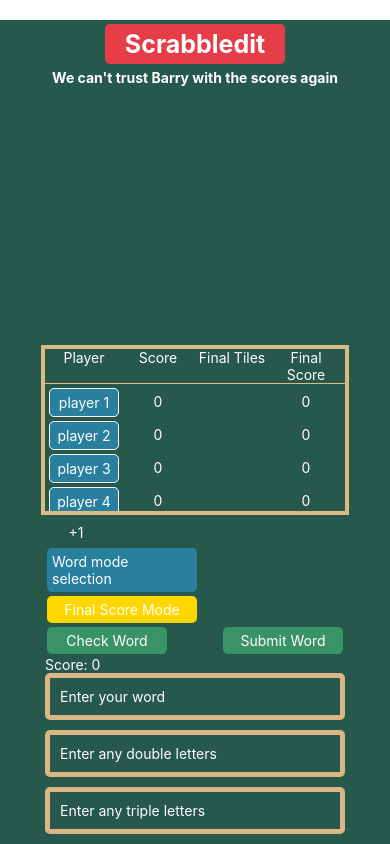
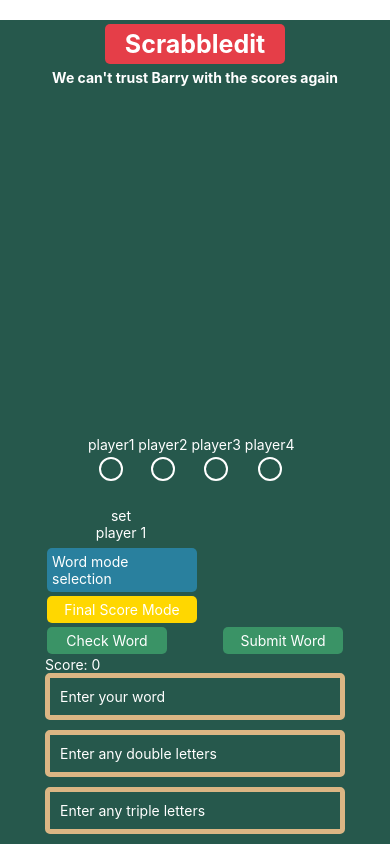
Before and after one commit to TomBirbeck/scrabbleditreactnative, a React Native app: screen / in a window 390 px wide. Built offline with nearby package versions, Linux system fonts and the light colour scheme.

Commit message:
built out radio button component

```diff
--- a/components/Display.tsx
+++ b/components/Display.tsx
@@ -27,6 +27,10 @@ const [finalTiles, setFinalTiles] = useState([]);
             player2={player2}
             player3={player3}
             player4={player4}
+            setPlayer1={setPlayer1}
+            setPlayer2={setPlayer2}
+            setPlayer3={setPlayer3}
+            setPlayer4={setPlayer4}
             finals={finalTiles}
             />
         </View>
--- /dev/null
+++ b/components/RadioButton.tsx
@@ -0,0 +1,37 @@
+import { useState } from 'react'
+import { View, StyleSheet, TouchableOpacity } from "react-native";
+
+const RadioButton = () => {
+const [selected, setSelected] = useState(false)
+    return (
+        <TouchableOpacity onPress={()=>{setSelected(!selected)}}>
+            <View style={styles.outer}>
+          {
+              selected ?
+              <View style={styles.inner}/>
+              : null
+            }
+        </View>
+            </TouchableOpacity>
+    );
+  }
+
+  const styles = StyleSheet.create({
+        outer : {
+            height: 24,
+          width: 24,
+          borderRadius: 12,
+          borderWidth: 2,
+          borderColor: 'white',
+          alignItems: 'center',
+          justifyContent: 'center',
+        },
+        inner: {
+            height: 12,
+                width: 12,
+                borderRadius: 6,
+                backgroundColor: 'white',
+        }
+  })
+
+  export default RadioButton
--- a/components/Scoreboard.tsx
+++ b/components/Scoreboard.tsx
@@ -1,10 +1,19 @@
 import {useState, useEffect} from 'react'
-import {Text, View, StyleSheet, FlatList, TouchableOpacity} from 'react-native'
+import {Text, View, StyleSheet, FlatList, TouchableOpacity, TextInput} from 'react-native'
+import RadioButton from './RadioButton';
 
 type PLAYER =
     { id: number;
          name: string;
           score: number; }
+
+type PLAYERSETTER =
+    React.Dispatch<React.SetStateAction<{
+        id: number;
+        name: string;
+        score: number;
+    }>>
+
 
 
 interface ScoreboardProps {
@@ -12,11 +21,23 @@ interface ScoreboardProps {
     player2: PLAYER;
     player3: PLAYER;
     player4: PLAYER;
+    setPlayer1: PLAYERSETTER;
+    setPlayer2: PLAYERSETTER;
+    setPlayer3: PLAYERSETTER;
+    setPlayer4: PLAYERSETTER;
     finals: number[]
 }
 
-const Scoreboard = ({player1, player2, player3, player4, finals} : ScoreboardProps) => {
+const RADIO = [
+    'player1',
+    'player2',
+    'player3',
+    'player4'
+]
+
+const Scoreboard = ({player1, player2, player3, player4, setPlayer1, setPlayer2, setPlayer3, setPlayer4, finals} : ScoreboardProps) => {
     const players = [player1, player2, player3, player4]
+    const [player, setPlayer] = useState('')
     const [winner, setWinner] = useState('');
     const [finalA, setFinalA] = useState(0);
     const [finalB, setFinalB] = useState(0);
@@ -28,9 +49,19 @@ const Scoreboard = ({player1, player2, player3, player4, finals} : ScoreboardPro
         setFinalScores([finalA, finalB, finalC, finalD])
     },[finalA, finalB, finalC, finalD])
 
+    function handleSubmitPlayer1(object: string) {
+        if (object.length > 0) {
+          const playerstuff = { ...player1, name: object };
+          setPlayer1(playerstuff);
+          setPlayer('');
+        } else {
+          setPlayer1({ ...player1, name: player1.name });
+        }
+      }
+
     return (
         <View>
-<View style={styles.table}>
+{/* <View style={styles.table}>
     <View style={styles.tableHeader}>
         <Text style={styles.headerText}>Player</Text>
         <Text style={styles.headerText}>Score</Text>
@@ -49,9 +80,21 @@ const Scoreboard = ({player1, player2, player3, player4, finals} : ScoreboardPro
             </View>
         )}
          />
-</View>
-<TouchableOpacity onPress={()=>{setFinalB(finalB + 1)}}>
-    <Text style={styles.bodyText}>+1</Text>
+</View> */}
+<FlatList
+    horizontal={true}
+    data={RADIO}
+    keyExtractor={item=>item}
+    renderItem={(radio)=>(
+        <View style={styles.radioButtons}>
+            <Text style={styles.radioText}>{radio.item}</Text>
+            <RadioButton/>
+        </View>
+         )}
+         />
+<TextInput value={player} onChangeText={setPlayer}/>
+<TouchableOpacity onPress={()=>{handleSubmitPlayer1(player)}}>
+    <Text style={styles.bodyText}>set player 1</Text>
 </TouchableOpacity>
 </View>
     )
@@ -92,6 +135,14 @@ const styles = StyleSheet.create({
         borderWidth: 1,
         borderColor: 'white',
         borderRadius: 5
+    },
+    radioButtons: {
+    marginHorizontal: 2,
+    alignItems: 'center'
+    },
+    radioText :{
+        color: 'white',
+        marginBottom: 4,
     }
 
 })
```
